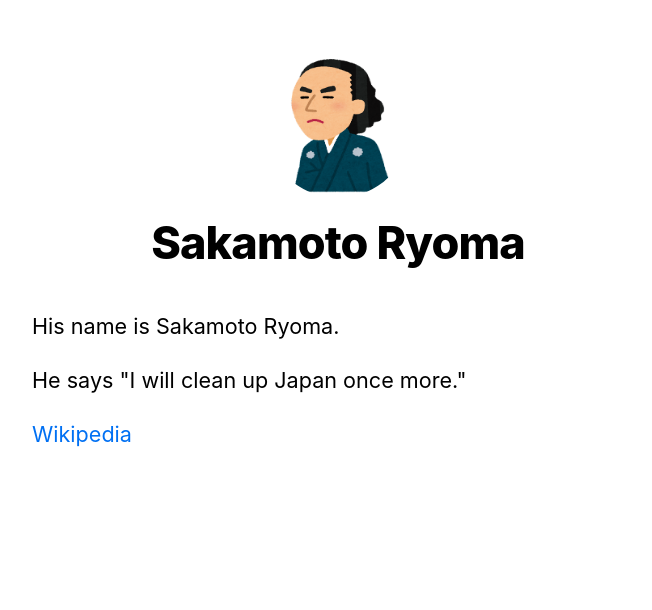
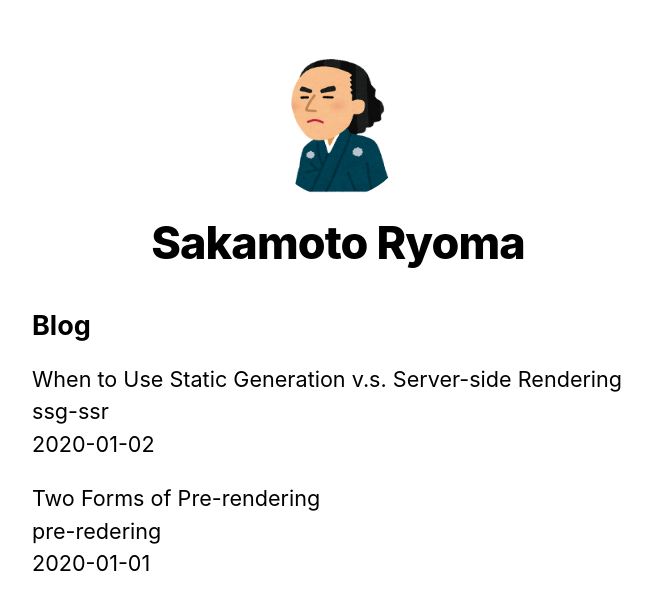
Before and after one commit to shirotamaki/nextjs-blog, a Next.js app: page / in a window 1280 px wide. Shown: the top 610 px of the page, without its empty margins (302-954 px from the left). Built offline with nearby package versions, Linux system fonts and the light colour scheme.

Commit message:
getStaticPrpsを使用してデータを取得した

```diff
--- /dev/null
+++ b/lib/posts.js
@@ -0,0 +1,35 @@
+import fs from "fs";
+import path from "path";
+import matter from "gray-matter";
+
+const postsDirectory = path.join(process.cwd(), "posts");
+
+export function getSortedPostsData() {
+  // Get file names under /posts
+  const fileNames = fs.readdirSync(postsDirectory);
+  const allPostsData = fileNames.map((fileName) => {
+    // Remove ".md" from file name to get id
+    const id = fileName.replace(/\.md$/, "");
+
+    // Read markdown file as string
+    const fullPath = path.join(postsDirectory, fileName);
+    const fileContents = fs.readFileSync(fullPath, "utf8");
+
+    // Use gray-matter to parse the post metadata section
+    const matterResult = matter(fileContents);
+
+    // Combine the data with the id
+    return {
+      id,
+      ...matterResult.data,
+    };
+  });
+  // Sort posts by date
+  return allPostsData.sort((a, b) => {
+    if (a.date < b.date) {
+      return 1;
+    } else {
+      return -1;
+    }
+  });
+}
--- a/pages/index.js
+++ b/pages/index.js
@@ -1,21 +1,36 @@
 import Head from "next/head";
 import Layout, { siteTitle } from "../components/layout";
 import utilStyles from "../styles/utils.module.css";
+import { getSortedPostsData } from "../lib/posts";
 
-export default function Home() {
+export async function getStaticProps() {
+  const allPostsData = getSortedPostsData();
+  return {
+    props: {
+      allPostsData,
+    },
+  };
+}
+
+export default function Home({ allPostsData }) {
   return (
     <Layout home>
-      <Head>
-        <title>{siteTitle}</title>
-      </Head>
-      <section className={utilStyles.headingMd}>
-        <p>His name is Sakamoto Ryoma.</p>
-        <p>He says "I will clean up Japan once more."</p>
-        <p>
-          <a href="https://ja.wikipedia.org/wiki/%E5%9D%82%E6%9C%AC%E9%BE%8D%E9%A6%AC">
-            Wikipedia
-          </a>
-        </p>
+      {/* Keep the existing code here */}
+
+      {/* Add this <section> tag below the existing <section> tag */}
+      <section className={`${utilStyles.headingMd} ${utilStyles.padding1px}`}>
+        <h2 className={utilStyles.headingLg}>Blog</h2>
+        <ul className={utilStyles.list}>
+          {allPostsData.map(({ id, date, title }) => (
+            <li className={utilStyles.listItem} key={id}>
+              {title}
+              <br />
+              {id}
+              <br />
+              {date}
+            </li>
+          ))}
+        </ul>
       </section>
     </Layout>
   );
```
